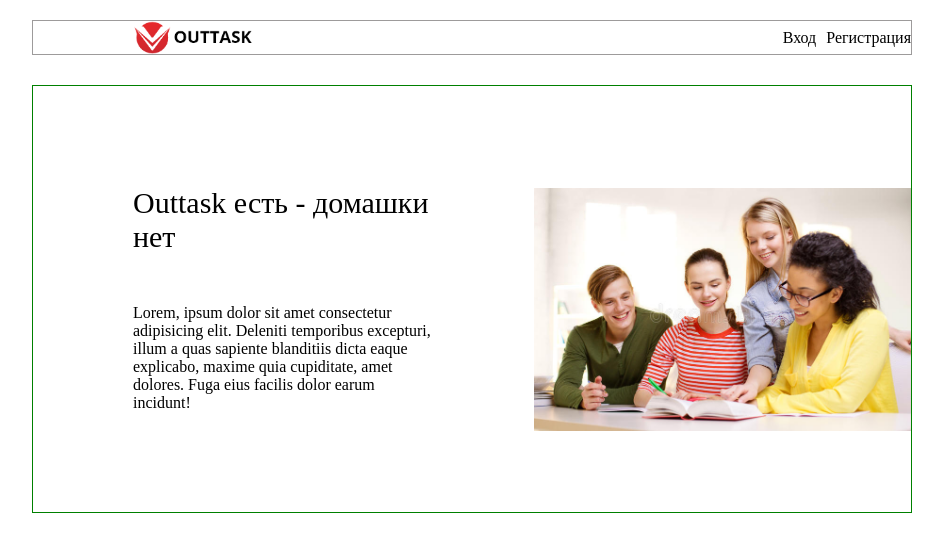
After one commit to sh1nkey/outtask_v1, a Django app: page / in a window 1280 px wide. The commit adds this page. Shown: the top 552 px of the page, without its empty margins (168-1111 px from the left). Run offline with Django 4.2, Linux system fonts and the light colour scheme.

Commit message:
added & connected css to main page html

```diff
--- /dev/null
+++ b/market/static/market/css/style.css
@@ -0,0 +1,102 @@
+*,
+*::before,
+*::after {
+  padding: 0px;
+  margin: 0px;
+  border: none;
+  box-sizing: border-box;
+}
+
+a,
+a:visited {
+  color: inherit;
+  text-decoration: none;
+}
+
+a:hover {
+  color: inherit;
+  text-decoration: none;
+}
+
+a:focus {
+  outline: none;
+}
+
+h1,
+h2,
+h3,
+h4,
+h5,
+h6,
+p {
+  padding: 0;
+  margin: 0;
+  font-size: inherit;
+  font-weight: inherit;
+  line-height: inherit;
+}
+
+ul {
+  list-style: none;
+}
+img,
+svg {
+  vertical-align: middle;
+  max-width: 100%;
+  height: auto;
+}
+
+/*========== header ==========*/
+
+.header {
+  margin: 20px 200px;
+}
+
+.header_content {
+  border: 1px solid rgb(157, 155, 155);
+}
+
+.container {
+  display: flex;
+  align-items: center;
+}
+
+.header_logo {
+  margin-left: 100px;
+}
+.header_logo img {
+  width: 120px;
+  margin-right: 600px;
+}
+.header_nav {
+}
+
+.nav_item {
+  margin-left: 10px;
+}
+
+/* ------------------- Home ------------------ */
+.home {
+  border: 1px solid green;
+  margin: 30px 200px;
+}
+.home_content {
+  margin: 100px;
+}
+
+.home_content h1 {
+  font-size: 30px;
+  margin-bottom: 50px;
+}
+
+.home_content p {
+  max-width: 350px;
+}
+
+.home_img {
+  margin-top: 20px;
+  width: 50%;
+}
+
+.home_img img {
+}
--- /dev/null
+++ b/market/templates/market/index.html
@@ -0,0 +1,48 @@
+<!DOCTYPE html>
+{% load static %}
+<html lang="en">
+  <head>
+    <meta charset="UTF-8" />
+    <meta name="viewport" content="width=device-width, initial-scale=1.0" />
+     <link rel="stylesheet" href="{% static 'market/css/style.css' %}" />
+    <title>OutTask</title>
+  </head>
+  <body>
+    <!-- ========== Header start ========== -->
+    <header class="header">
+      <div class="header_content">
+        <div class="container">
+          <div class="header_logo">
+            <a href="#"><img src="{% static 'market/img/logo-new.png' %}" alt="Logo" /> </a>
+          </div>
+          <div class="header_nav">
+            <a href="#" class="nav_item"> Вход </a>
+          </div>
+          <div class="header_nav">
+            <a href="#" class="nav_item"> Регистрация </a>
+          </div>
+        </div>
+      </div>
+    </header>
+    <!-- ========== Header end ========== -->
+
+    <!-- ========== Home start ========== -->
+    <section class="home">
+      <div class="container">
+        <div class="home_content">
+          <h1>Outtask есть - домашки нет</h1>
+          <p>
+            Lorem, ipsum dolor sit amet consectetur adipisicing elit. Deleniti
+            temporibus excepturi, illum a quas sapiente blanditiis dicta eaque
+            explicabo, maxime quia cupiditate, amet dolores. Fuga eius facilis
+            dolor earum incidunt!
+          </p>
+        </div>
+        <div class="home_img">
+          <img src="{% static 'market/img/students.jpg' %}" alt="students" />
+        </div>
+      </div>
+    </section>
+    <!-- ========== Home end ========== -->
+  </body>
+</html>
--- a/market/views.py
+++ b/market/views.py
@@ -1,21 +1,27 @@
 from django.shortcuts import render
 
 # Create your views here.
-from django.views.generic import ListView
+from django.views.generic import ListView, TemplateView
 
 from market.models import Offer
+from users.models import Uni
 
 
 class MarketListView(ListView):
-    model = Offer
     template_name = 'market/market.html'
     title = 'test'
 
     def get_queryset(self):
-        queryset = super().get_queryset()
-        print(queryset)
-        return queryset
+        offers = Offer.objects.all()
+        unis = Uni.objects.all()
+        unis_check = self.kwargs.get('uni_name')
+        return offers.filter(uni_name=unis_check) if unis_check else offers, unis #допилить фильрацию по ВУЗу
 
     def get_context_data(self, *, object_list=None, **kwargs):
         context = super().get_context_data(**kwargs)
+        context['offers'] = Offer.objects.all()
+        context['unis'] = Uni.objects.all()
         return context
+
+class IndexView(TemplateView):
+    template_name = 'market/index.html' #
--- a/outtask/settings.py
+++ b/outtask/settings.py
@@ -168,9 +168,13 @@
 # Static files (CSS, JavaScript, Images)
 # https://docs.djangoproject.com/en/4.1/howto/static-files/
 
-STATIC_URL = 'static/'
+STATIC_URL = '/static/'
 
 # Default primary key field type
 # https://docs.djangoproject.com/en/4.1/ref/settings/#default-auto-field
 
 DEFAULT_AUTO_FIELD = 'django.db.models.BigAutoField'
+
+STATIC_FILES_DIRS = [
+    BASE_DIR / "static",
+]
--- a/outtask/urls.py
+++ b/outtask/urls.py
@@ -16,7 +16,10 @@
 from django.contrib import admin
 from django.urls import path, include
 
+from market.views import IndexView
+
 urlpatterns = [
+    path('', IndexView.as_view(), name='index'),
     path('admin/', admin.site.urls),
     path('accounts/', include('allauth.urls')),
     path('chat/', include('chat.urls')),
```
Also changed, not shown: css/style.css (deleted, +0 -102 lines), index.html (deleted, +0 -47 lines), market/templates/market/market.html (+6 -5 lines), market/static/market/img/logo-new.png (renamed from img/logo-new.png), market/static/market/img/logo.png (renamed from img/logo.png), market/static/market/img/students.jpg (renamed from img/students.jpg).
